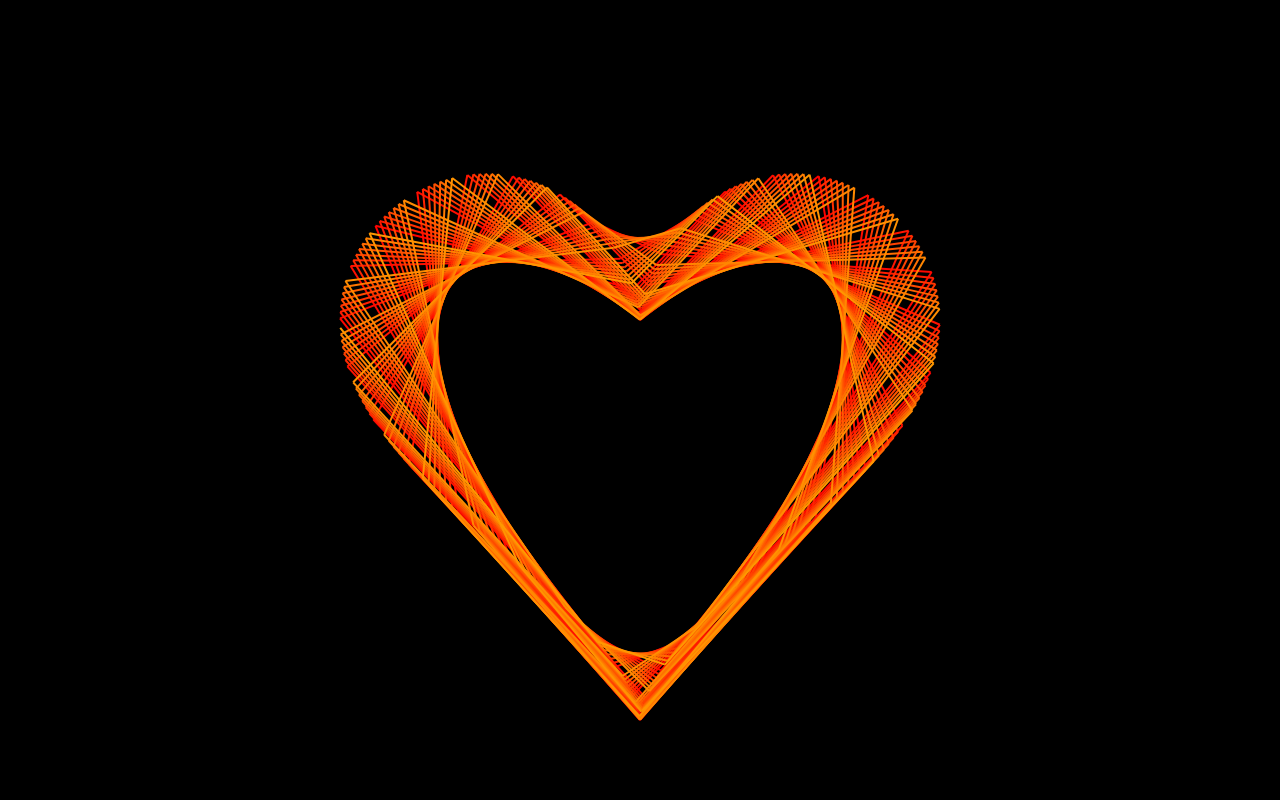
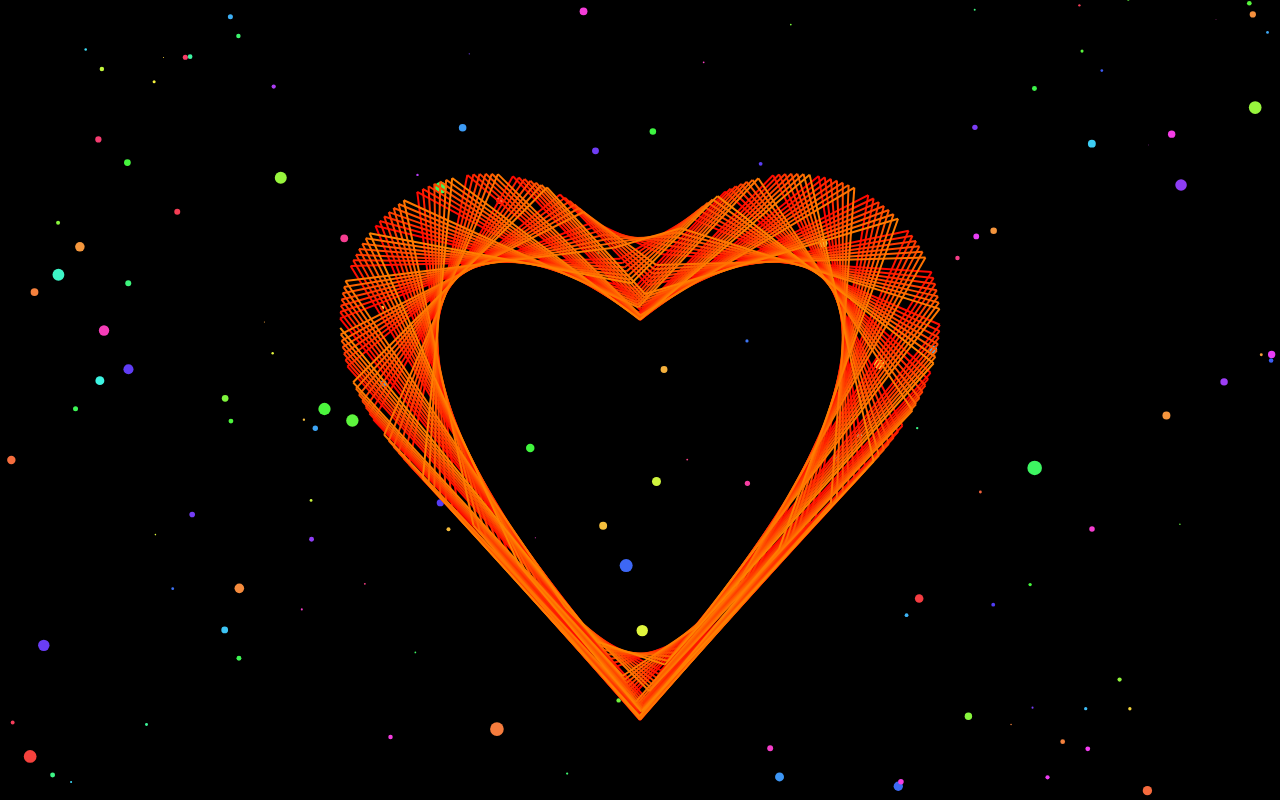
Before and after one commit to vv7x-x/love, a plain HTML site: page index.html in a window 1280 px wide. Drawn offline with Linux system fonts and the light colour scheme.

Commit message:
Update index.html

```diff
--- a/index.html
+++ b/index.html
@@ -1,116 +1,159 @@
 <!DOCTYPE html>
 <html lang="ar" dir="rtl">
 <head>
-<meta charset="UTF-8">
-<meta name="viewport" content="width=device-width, initial-scale=1.0">
-<title>😍</title>
+<meta charset="utf-8" />
+<meta name="viewport" content="width=device-width, initial-scale=1.0"/>
+<title>😍 فضاء + قلب</title>
 <style>
-    /* (نفس كود الـ CSS الخاص بك بالكامل هنا) */
-    body {
-        margin: 0;
-        background: black;
-        display: flex;
-        justify-content: center;
-        align-items: center;
-        height: 100vh;
-        overflow: hidden;
+  html,body { height:100%; margin:0; background:black; }
+  .wrap {
+    position:relative;
+    width:100%;
+    height:100vh;
+    overflow:hidden;
+    display:flex;
+    justify-content:center;
+    align-items:center;
   }
   canvas {
-        display: block;
+    position:absolute;
+    left:0;
+    top:0;
+    width:100%;
+    height:100%;
+    display:block;
   }
+  /* ترتيب الطبقات: الخلفية تحت، القلب فوق */
+  #bgCanvas { z-index:1; }
+  #heartCanvas { z-index:2; pointer-events:none; } /* pointer-events none حتى لا تعطل النقرات */
 </style>
 </head>
 <body>
+<div class="wrap">
+  <canvas id="bgCanvas"></canvas>
   <canvas id="heartCanvas"></canvas>
+</div>
 
 <script>
-const canvas = document.getElementById('heartCanvas');
-const ctx = canvas.getContext('2d');
+/* ================= إعداد الكانفاسات والقياسات ================= */
+const bgCanvas = document.getElementById('bgCanvas');
+const heartCanvas = document.getElementById('heartCanvas');
+const bgCtx = bgCanvas.getContext('2d');
+const ctx = heartCanvas.getContext('2d');
 
-canvas.width = window.innerWidth;
-canvas.height = window.innerHeight;
+function resizeAll(){
+  const w = window.innerWidth;
+  const h = window.innerHeight;
+  [bgCanvas, heartCanvas].forEach(c=>{
+    c.width = w;
+    c.height = h;
+  });
+  centerX = Math.round(w/2);
+  centerY = Math.round(h/2);
+}
+window.addEventListener('resize', resizeAll);
 
-const centerX = canvas.width / 2;
-const centerY = canvas.height / 2;
+let centerX = window.innerWidth/2;
+let centerY = window.innerHeight/2;
+resizeAll();
 
-// --- دوال القلب الكبيرة (كما هي) ---
-function heartX(k) {
-    return 15 * Math.pow(Math.sin(k), 3);
+/* ================= معادلات القلب الكبيرة ================= */
+function heartX(k){ return 15 * Math.pow(Math.sin(k), 3); }
+function heartY(k){ return 12 * Math.cos(k) - 5 * Math.cos(2*k) - 2 * Math.cos(3*k) - Math.cos(4*k); }
+
+/* ================= قلوب/نجوم الفضاء (الخلفية 3D) ================= */
+const spaceHearts = [];
+const SPACE_COUNT = 140;
+function initSpace(){
+  spaceHearts.length = 0;
+  for (let j=0;j<SPACE_COUNT;j++){
+    spaceHearts.push({
+      x: Math.random() * bgCanvas.width,
+      y: Math.random() * bgCanvas.height,
+      z: Math.random() * 3 + 0.5, // عمق
+      hue: Math.random() * 360,
+      sizeBase: 0.6 + Math.random() * 1.8
+    });
+  }
+}
+initSpace();
+
+function drawSpaceBackground(){
+  // نمسح خلفية كل فريم
+  bgCtx.clearRect(0,0,bgCanvas.width,bgCanvas.height);
+
+  // نرسم سماء من نقاط/قلوب صغيرة (تتحرك لأسفل بحسب العمق)
+  for (let h of spaceHearts){
+    h.y += 0.4 * h.z; // كلما z أكبر تتحرك أسرع (إحساس بالعمق)
+
+    if (h.y > bgCanvas.height + 10){
+      h.y = -10;
+      h.x = Math.random() * bgCanvas.width;
+      h.z = Math.random() * 3 + 0.5;
+      h.hue = Math.random() * 360;
     }
 
-function heartY(k) {
-    return 12 * Math.cos(k) - 5 * Math.cos(2*k) - 2 * Math.cos(3*k) - Math.cos(4*k);
+    const r = h.sizeBase * h.z;
+    bgCtx.beginPath();
+    // نرسم دوائر بسيطة (لو عايز شكل قلب صغير رُخّص ده ممكن يعاد)
+    bgCtx.fillStyle = `hsl(${h.hue}, 90%, 60%)`;
+    bgCtx.arc(h.x, h.y, r, 0, Math.PI*2);
+    bgCtx.fill();
+  }
 }
 
-    // دالة لرسم وتحديث القلوب المتناثرة
-function drawScatteredHearts() {
-    scatteredHearts.forEach(heart => {
-        // تحديث الموقع
-        heart.x += heart.speedX;
-        heart.y += heart.speedY;
+/* ================= رسم القلب تدريجيًا (ثابت على كانفاس علوي) ================= */
+let stepI = 0;
+let prevX = null, prevY = null;
+const scale = 20;
+const numSteps = 3500; // عدد الخطوات (يمكن تغييره)
 
-        // إذا خرج القلب عن الشاشة، أعده من الجانب الآخر
-        if (heart.x > canvas.width + heart.size) heart.x = -heart.size;
-        if (heart.x < -heart.size) heart.x = canvas.width + heart.size;
-        if (heart.y > canvas.height + heart.size) heart.y = -heart.size;
-        if (heart.y < -heart.size) heart.y = canvas.height + heart.size;
-
-        // رسم شكل قلب بسيط
-        ctx.strokeStyle = `hsl(${heart.hue}, 100%, 70%)`;
-        ctx.lineWidth = 1;
-        ctx.beginPath();
-
-        let s = heart.size;
-        let x = heart.x;
-        let y = heart.y;
-
-        ctx.moveTo(x, y - s / 2); // قمة القلب
-        ctx.bezierCurveTo(x + s, y - s, x + s, y + s / 4, x, y + s); // الجانب الأيمن
-        ctx.bezierCurveTo(x - s, y + s / 4, x - s, y - s, x, y - s / 2); // الجانب الأيسر
-        ctx.stroke();
-    });
-}
-const numSteps = 3000;
-const scale = 20;
-
-let i = 0;
-let prevX = null;
-let prevY = null;
-
-
-function drawStep() {
-
-    // --- 🌟🌟 A. التعديل هنا 🌟🌟 ---
-    // 1. تحقق أولاً إذا انتهى رسم القلب
-    // --- B. إذا لم ينتهِ الرسم، استمر في رسم القلب ---
-    const t = i;
+function drawHeartStep(){
+  // لا نمسح كانفاس القلب — حتى تبقى الخطوط السابقة متجمعة (persistent)
+  // فقط نرسم خطوة جديدة من القلب
+  const t = stepI;
   const x = heartX(t) * scale + centerX;
   const y = -heartY(t) * scale + centerY;
 
-    const hue = i / numSteps * 360;
+  const hue = (t / numSteps) * 360;
   ctx.strokeStyle = `hsl(${hue}, 100%, 50%)`;
   ctx.lineWidth = 2;
 
-    if(prevX !== null && prevY !== null){
+  if (prevX !== null && prevY !== null){
     ctx.beginPath();
     ctx.moveTo(prevX, prevY);
     ctx.lineTo(x, y);
     ctx.stroke();
   }
+  prevX = x; prevY = y;
+  stepI++;
 
-    prevX = x;
-    prevY = y;
-    i++;
-
-    // --- C. اطلب الإطار التالي (الأنيميشن) ---
-    setTimeout(() => {
-        requestAnimationFrame(drawStep);
-    }, 1);
+  // نكمل حتى نصل للنهاية؛ وإلا نقف
+  if (stepI < numSteps){
+    requestAnimationFrame(drawHeartStep);
+  } else {
+    // اختياري: عمل وميض نهائي أو تكملة تَأثير بعد الانتهاء
+    // هنا نترك الخلفية تعمل وحدها (الخلفية تُحدّث في حلقة مستقلة أدناه)
+  }
 }
 
-// ابدأ الرسم
-drawStep();
+/* ================= حلقة أنيميشن الخلفية المستمرة ================= */
+function animateBackground(){
+  drawSpaceBackground();
+  requestAnimationFrame(animateBackground);
+}
+
+/* ================= ابدأ الرسومات ================= */
+animateBackground();  // الخلفية تبدأ فورًا وتستمر
+drawHeartStep();      // القلب يبدأ بالتكوّن تدريجياً
+
+/* ================= إذا تم تغيير الحجم -> أعد تهيئة النجوم والحسابات ================= */
+window.addEventListener('resize', ()=>{
+  resizeAll();
+  initSpace();
+  // لا نمسح كانفاس القلب هنا لأننا نريد القلب يبقى؛ لكن بعد تغيير الحجم، قد ترغب تمسحه وتعيد رسمه
+  // لو حابب أعيد رسم القلب بشكل متناسب بعد الريدسايز أقدر أعمله لو طلبت
+});
 </script>
 </body>
-
 </html>
```
Lines whose indentation alone changed are shown as unchanged.
